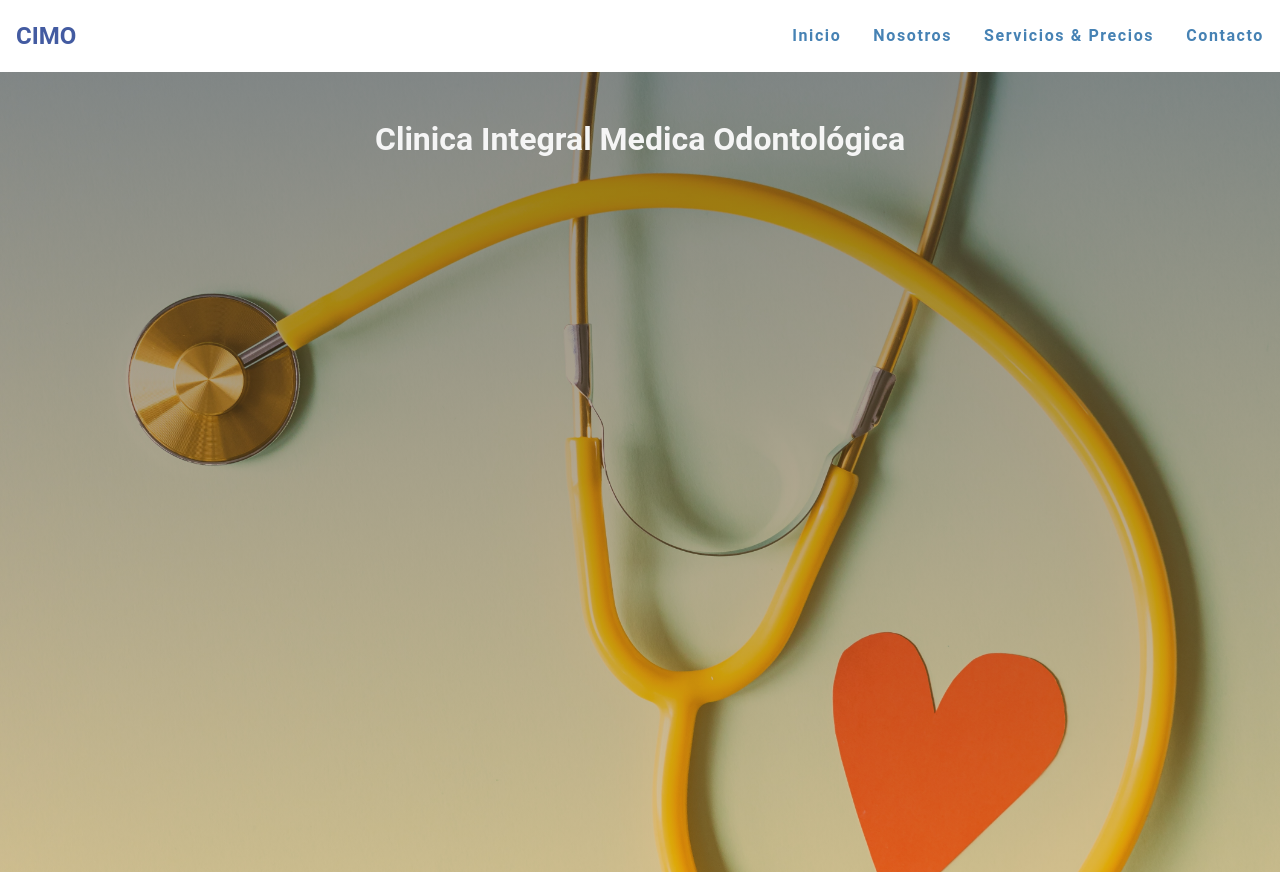
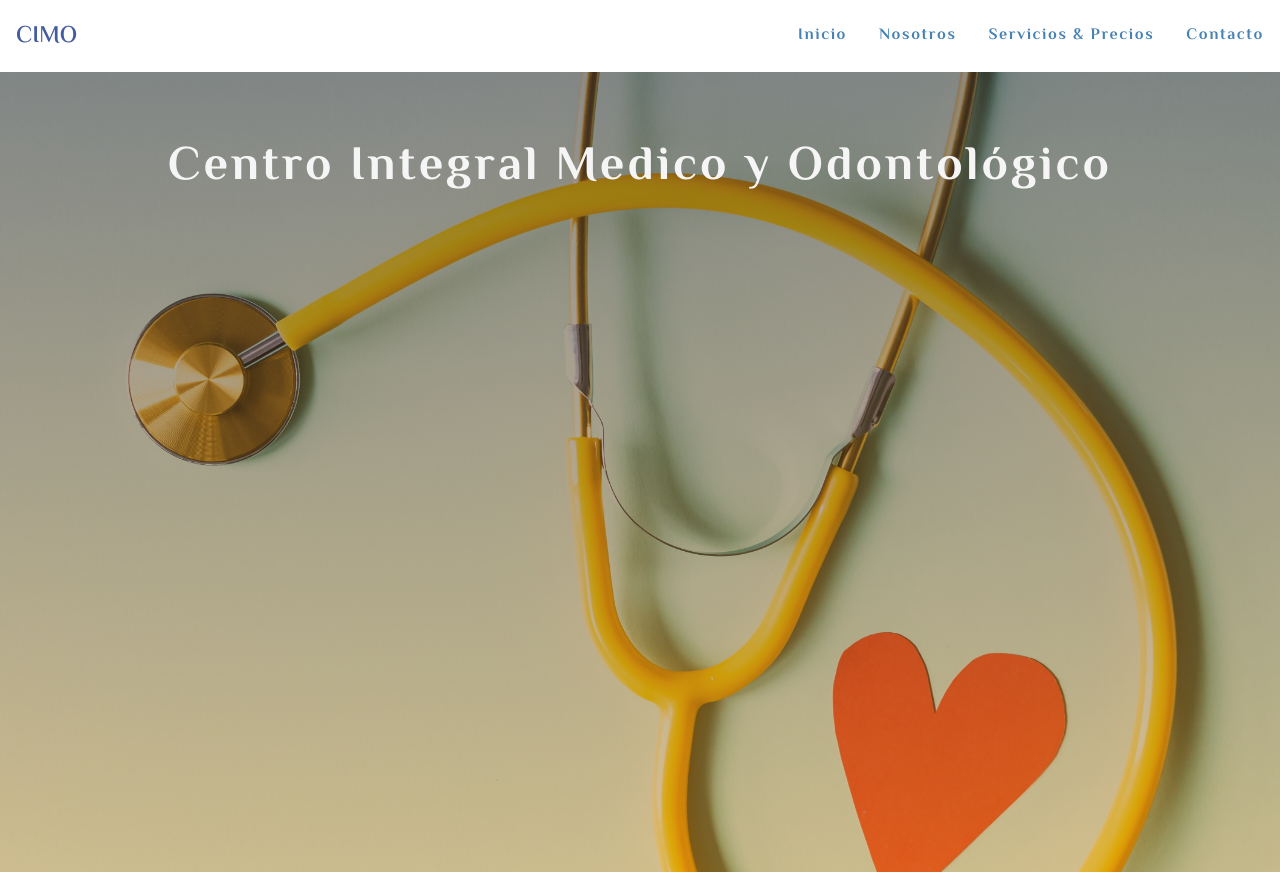
Before and after one commit to VictorIbarraOlivares/cimosalud, a React (Vite) app: page / in a window 1280 px wide. Built offline with nearby package versions, Linux system fonts and the light colour scheme.

Commit message:
ADD nueva fuente para la web

```diff
--- a/index.html
+++ b/index.html
@@ -4,6 +4,9 @@
     <meta charset="UTF-8" />
     <link rel="icon" type="image/svg+xml" href="/vite.svg" />
     <meta name="viewport" content="width=device-width, initial-scale=1.0" />
+    <link rel="preconnect" href="https://fonts.googleapis.com">
+    <link rel="preconnect" href="https://fonts.gstatic.com" crossorigin>
+    <link href="https://fonts.googleapis.com/css2?family=El+Messiri:wght@400;500;600;700&display=swap" rel="stylesheet">
     <title>CIMO Salud</title>
   </head>
   <body>
--- a/src/App.css
+++ b/src/App.css
@@ -1,10 +1,12 @@
+@import url('https://fonts.googleapis.com/css2?family=El+Messiri:wght@400;500;600;700&display=swap');
+
 *{
   margin: 0;
   box-sizing: border-box;
 }
 
 body {
-  font-family: 'Roboto',sans-serif;
+  font-family: 'El Messiri', sans-serif;
   background-color: #cfec00;
   margin: 0;
   padding: 0;
@@ -214,27 +216,33 @@ body {
     flex-direction: column;
     padding-bottom: 1rem;
   }
+
+  .title__inicio{
+    font-size: 1.5rem;
+  }
 }
 
 @media screen and (min-width: 800px) {
-  .nav.open{
-
+  .title__inicio{
+    font-size: 3rem;
   }
 }
 
+/* Inicio Page */
 .background__image{
   height: 100vh;
-  background-image: linear-gradient(#24252580, #b380136c), url('../public/images/fondo.jpg');
+  background-image: linear-gradient(#24252580, #b380136c), url('/images/fondo.jpg');
   background-size: cover;
   background-position: center;
 }
 
-h1{
+.title__inicio{
+  /* font-weight: 700; */
+  color: whitesmoke;
   text-align: center;
   padding-top: 3rem;
-  color: black;
+  padding-left: 0.5rem;
+  padding-right: 0.5rem;
+  line-height: 2;
+  letter-spacing: 0.2rem;
 }
-.title__inicio{
-  color: whitesmoke;
-
-}
--- a/src/components/pages/Inicio.jsx
+++ b/src/components/pages/Inicio.jsx
@@ -3,7 +3,7 @@ function Inicio() {
   return (
     <div>
       <div className='background__image'>
-        <h1 className="title__inicio" >Clinica Integral Medica Odontológica</h1>
+        <h1 className="title__inicio" >Centro Integral Medico y Odontológico</h1>
       </div>
     </div>
   )
```
